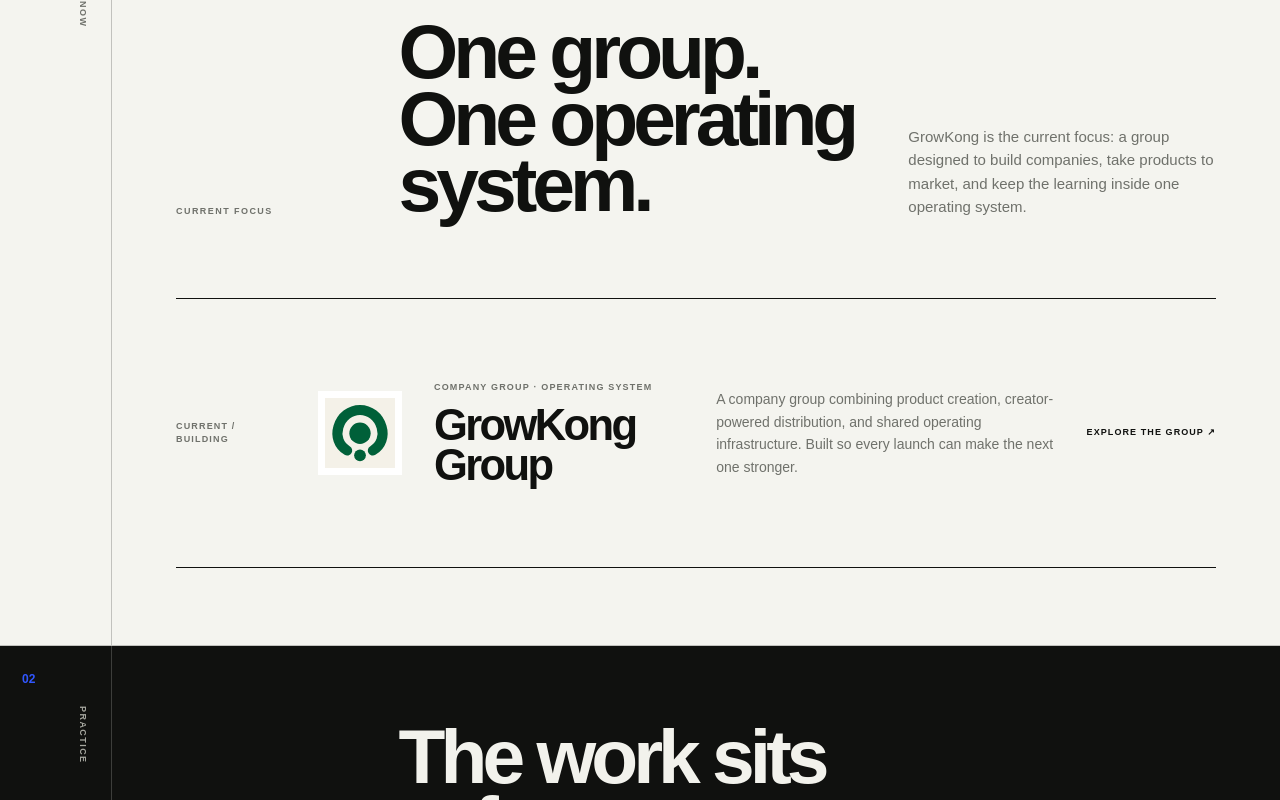
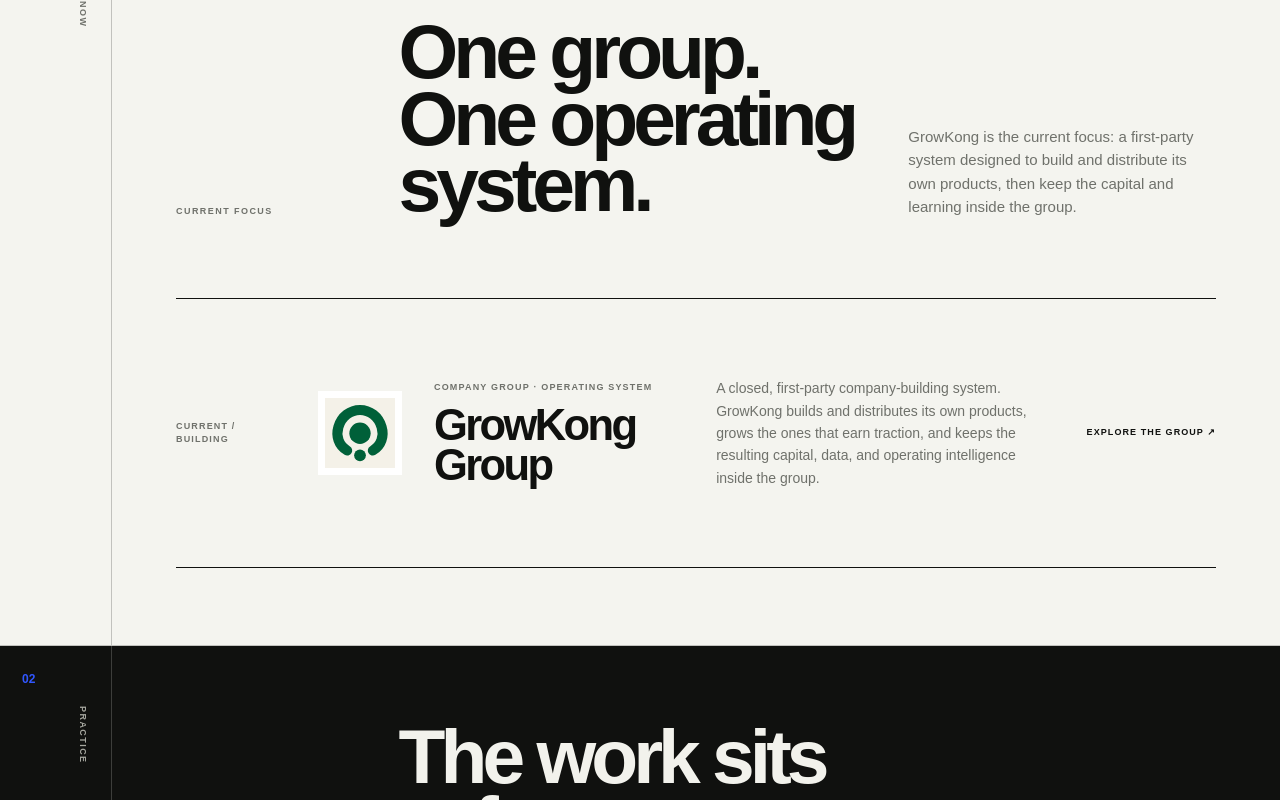
Before and after one commit to vlad9bu/portfolio, a Next.js app: page /minimal-v2 in a window 1280 px wide. Shown: the part 860-1660 px from the top of the page. Built offline with nearby package versions, Linux system fonts and the light colour scheme.

Commit message:
Align focused narrative with first-party model

```diff
--- a/app/minimal-v2/page.tsx
+++ b/app/minimal-v2/page.tsx
@@ -42,7 +42,7 @@
     title: "Product creation",
     label: "From problem to operation",
     description:
-      "I turn focused customer problems into working software, then build the operating structure required to make the product real.",
+      "I turn focused opportunities we identify inside the group into working software, then build the operating structure required to make the product real.",
     proof: "Working products, not decks.",
   },
   {
@@ -156,9 +156,9 @@
             <p>Current focus</p>
             <h2>One group. One operating system.</h2>
             <span>
-              GrowKong is the current focus: a group designed to build
-              companies, take products to market, and keep the learning inside
-              one operating system.
+              GrowKong is the current focus: a first-party system designed to
+              build and distribute its own products, then keep the capital and
+              learning inside the group.
             </span>
           </div>
 
@@ -184,9 +184,10 @@
               <strong>GrowKong Group</strong>
             </span>
             <p>
-              A company group combining product creation, creator-powered
-              distribution, and shared operating infrastructure. Built so every
-              launch can make the next one stronger.
+              A closed, first-party company-building system. GrowKong builds and
+              distributes its own products, grows the ones that earn traction,
+              and keeps the resulting capital, data, and operating intelligence
+              inside the group.
             </p>
             <b>Explore the group ↗</b>
           </a>
@@ -328,15 +329,18 @@
           <p>Decisions</p>
         </div>
         <div className={styles.sectionBody}>
-          <div className={styles.closedHeading} data-reveal>
+          <div
+            className={`${styles.sectionHeading} ${styles.decisionHeading}`}
+            data-reveal
+          >
             <p>Decisions not to scale</p>
             <h2>Knowing when to stop is part of building.</h2>
+            <span>
+              Both projects produced real usage or revenue. The decision was
+              not that nothing worked; it was that the underlying model was not
+              durable enough to keep scaling.
+            </span>
           </div>
-          <p className={styles.decisionLead} data-reveal>
-            Both projects produced real usage or revenue. The decision was not
-            that nothing worked; it was that the underlying model was not
-            durable enough to keep scaling.
-          </p>
           <div className={styles.closedList}>
             <article data-reveal>
               <span>01 / 130+ users</span>
--- a/app/minimal/minimal.module.css
+++ b/app/minimal/minimal.module.css
@@ -1065,12 +1065,12 @@
   margin: 0;
 }
 
-.decisionLead {
-  color: var(--secondary);
-  font-size: 16px;
-  line-height: 1.65;
-  margin: -32px 0 56px auto;
-  max-width: 790px;
+.decisionHeading {
+  margin-bottom: 58px;
+}
+
+.decisionHeading h2 {
+  font-size: clamp(46px, 5.1vw, 92px);
 }
 
 .closedList {
@@ -1630,9 +1630,6 @@
     grid-column: 2 / -1;
   }
 
-  .decisionLead {
-    margin-top: -18px;
-  }
 
   .productHeader {
     align-items: start;
```
Also changed, not shown: 1 other file (tests, documents, lock files or other folders).
